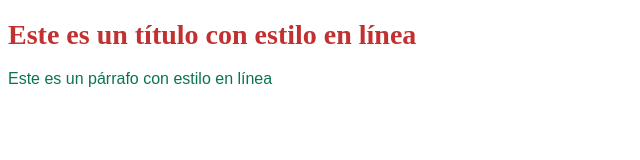
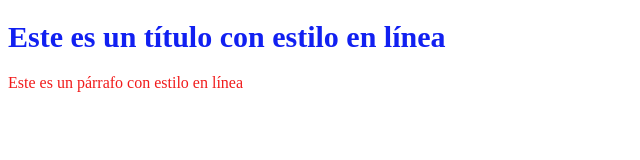
Before and after one commit to EdisonRincon/modulo8, a plain HTML site: page index.html in a window 1280 px wide. Shown: the whole page, without its empty margins (0-640 px from the left). Drawn offline with Linux system fonts and the light colour scheme.

Commit message:
css a nivel de página

```diff
--- a/index.html
+++ b/index.html
@@ -5,8 +5,18 @@
     <meta name="viewport" content="width=device-width, initial-scale=1.0">
     <title>Archivos CSS</title>
 </head>
+<style>
+    h1{
+        color: rgb(17, 32, 241);
+        font-size: 30px;
+    }
+    p{
+        color: rgb(241, 27, 27);
+        font-family: 'Times New Roman', Times, serif;
+    }
+</style>
 <body>
-    <h1 style="color: rgb(194, 49, 49); font-size: 28px;" >Este es un título con estilo en línea</h1>
-    <p style="color: rgb(10, 116, 80); font-family: Arial, Helvetica, sans-serif;" >Este es un párrafo con estilo en línea</p>
+    <h1 >Este es un título con estilo en línea</h1>
+    <p>Este es un párrafo con estilo en línea</p>
 </body>
 </html>
```
